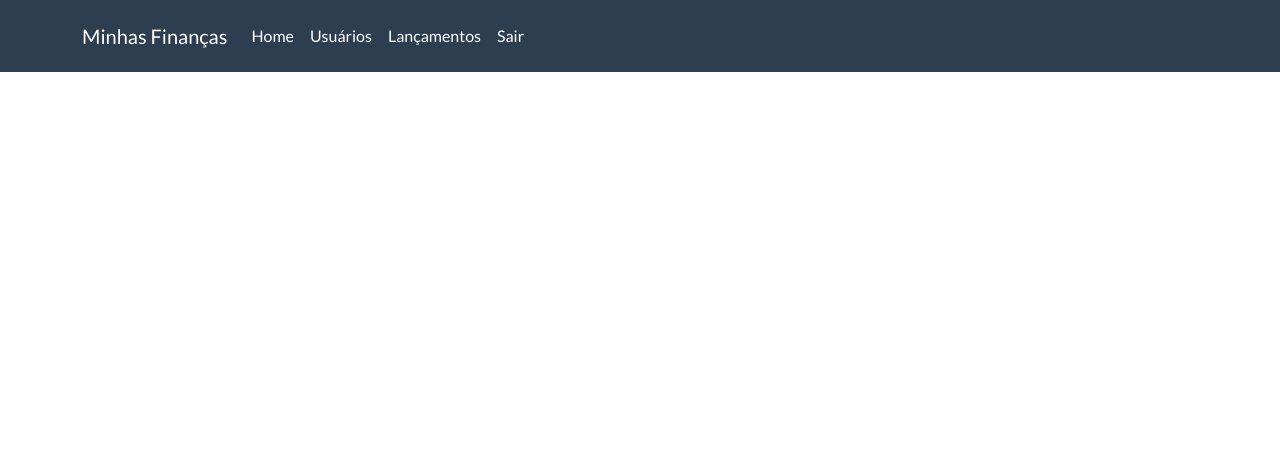
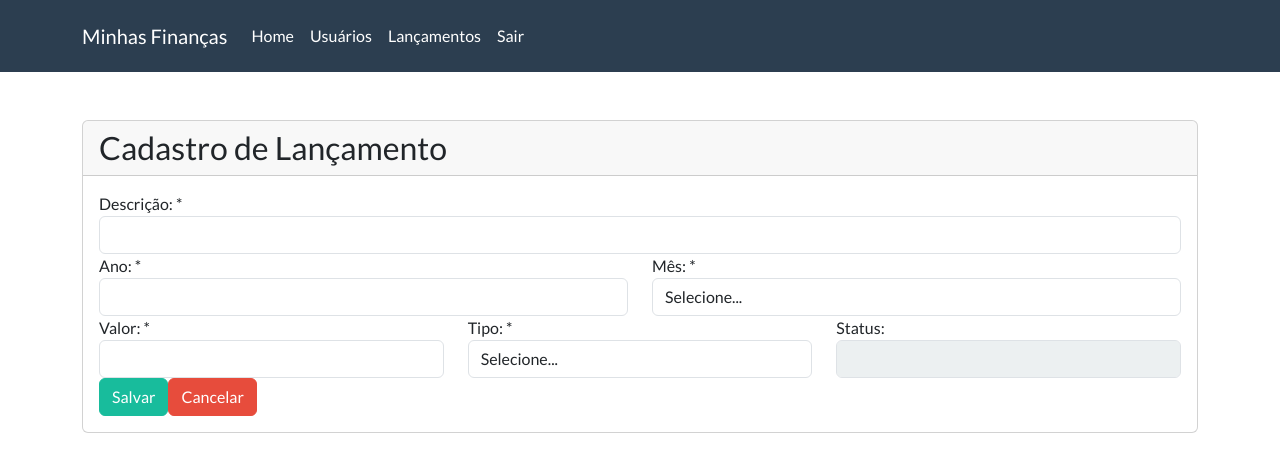
Before and after one commit to GuilhermeJackson/minhas-financas-front, a React (Vite) app: page /cadastro-lancamentos in a window 1280 px wide. Shown: the top 472 px of the page. Built offline with nearby package versions, Linux system fonts and the light colour scheme.

Commit message:
Bug - Criação novo lancamento
Criado rota correta para cricao de um novo lancamento

```diff
--- a/src/routes/appRoutes.tsx
+++ b/src/routes/appRoutes.tsx
@@ -14,6 +14,7 @@ function AppRouter() {
                 <Route path="/cadastro-usuarios" element={<CadastroUsuario />} />
                 <Route path="/consulta-lancamentos" element={<ConsultaLancamentos />} />
                 <Route path="/cadastro-lancamentos/:id" element={<CadastroLancamento />} />
+                <Route path="/cadastro-lancamentos" element={<CadastroLancamento />} />
             </Routes>
         </Router>
     )
```
